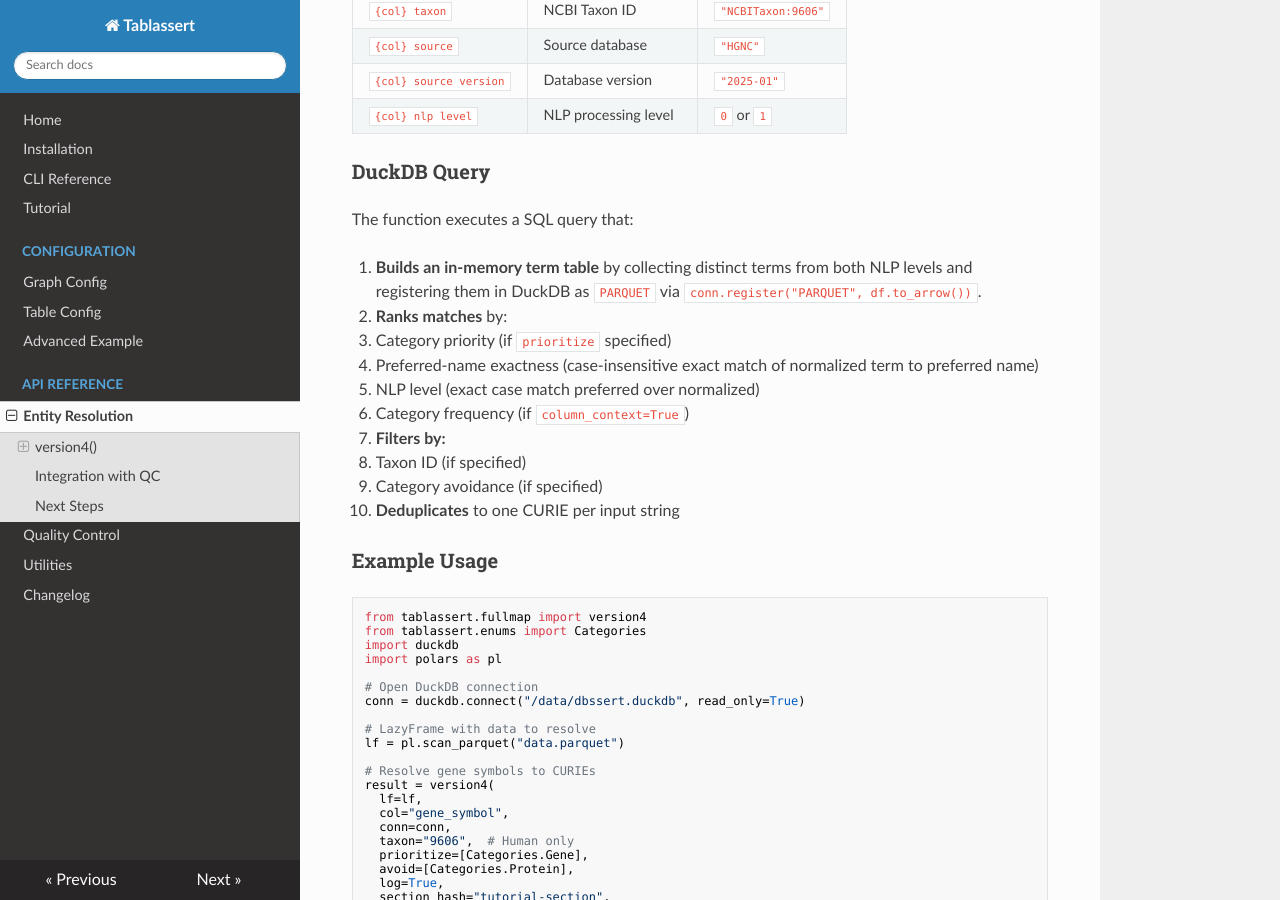
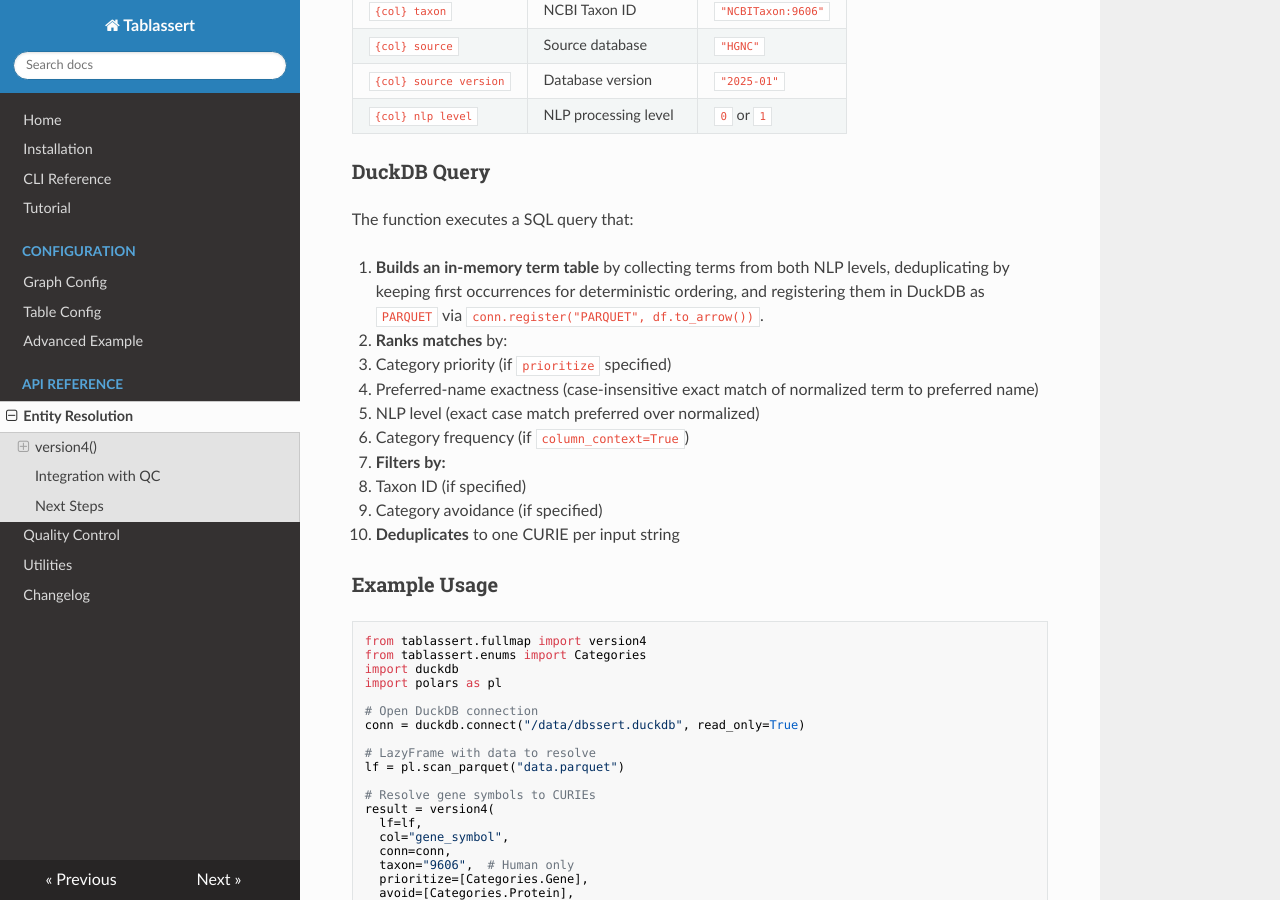
Before and after one commit to SkyeAv/Tablassert3.0.0, an MkDocs documentation site: the page built from docs/api/fullmap.md, in a window 1280 px wide and 900 px high, scrolled down 2290 px. Built offline with MkDocs 1.6.1, drawn with Linux system fonts in a browser that asks for light colours; nearby versions of some CDN libraries.

Commit message:
Updated docs for that small change

```diff
--- a/docs/api/fullmap.md
+++ b/docs/api/fullmap.md
@@ -103,7 +103,7 @@ Returns a Polars LazyFrame with these columns added:
 
 The function executes a SQL query that:
 
-1. **Builds an in-memory term table** by collecting distinct terms from both NLP levels and registering them in DuckDB as `PARQUET` via `conn.register("PARQUET", df.to_arrow())`.
+1. **Builds an in-memory term table** by collecting terms from both NLP levels, deduplicating by keeping first occurrences for deterministic ordering, and registering them in DuckDB as `PARQUET` via `conn.register("PARQUET", df.to_arrow())`.
 
 2. **Ranks matches** by:
    - Category priority (if `prioritize` specified)
```
Also changed, not shown: CHANGELOG.md (+1 -0 lines).
